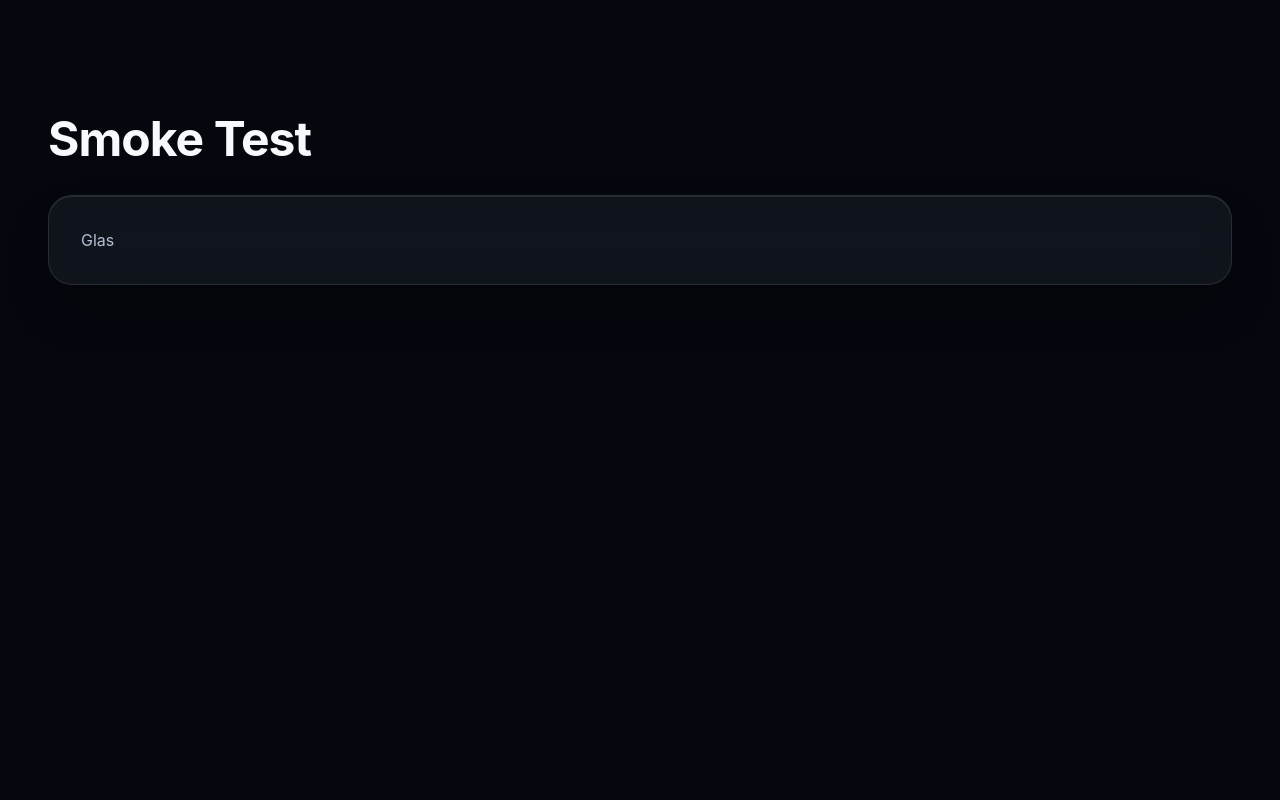
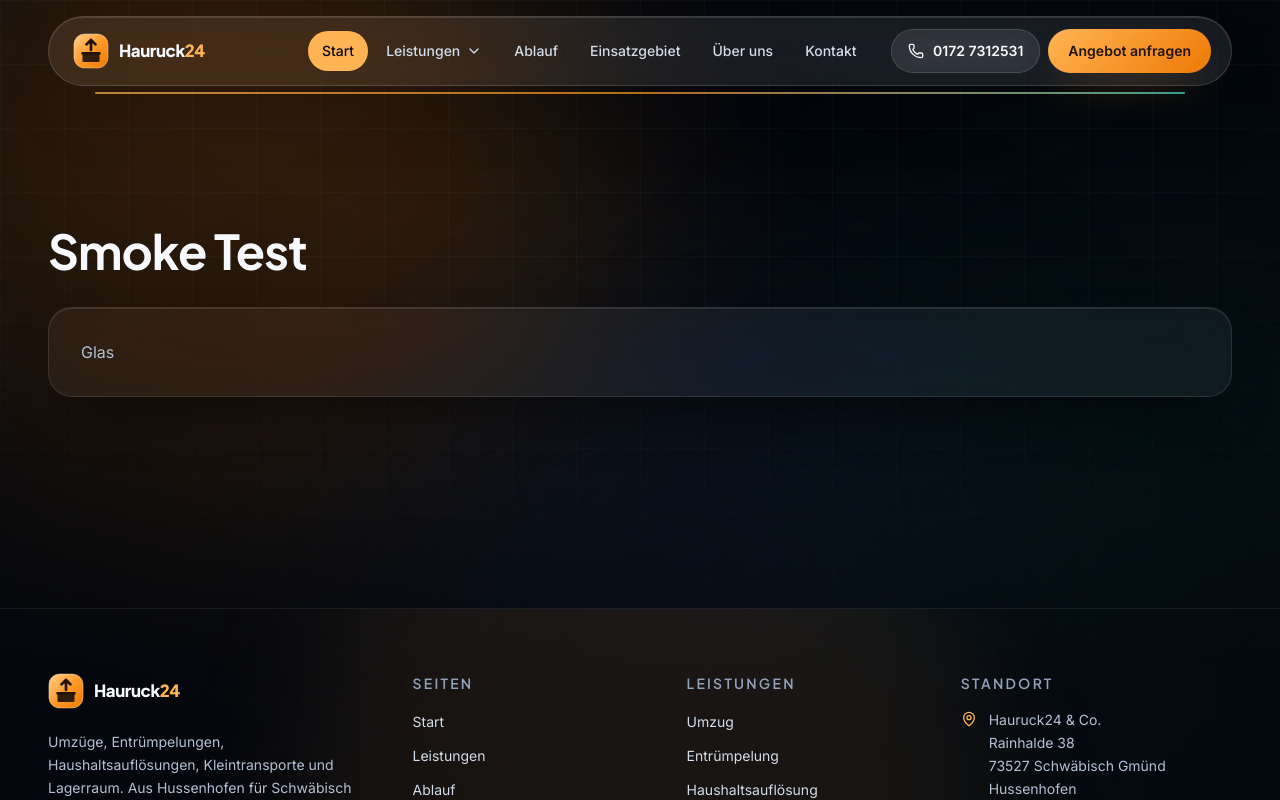
Before and after one commit to SchaeferDesigns/hauruck24, a Next.js app: page / in a window 1280 px wide. Shown: the top 800 px of the page. Built offline with nearby package versions, Linux system fonts and the light colour scheme.

Commit message:
SDA: Projektänderungen synchronisieren

```diff
--- a/package.json
+++ b/package.json
@@ -14,8 +14,8 @@
     "motion": "13.4.0",
     "next": "^16.2.12",
     "nodemailer": "10.0.10",
-    "react": "^19.2.8",
-    "react-dom": "^19.2.8"
+    "react": "^19.3.0",
+    "react-dom": "^19.3.0"
   },
   "devDependencies": {
     "@tailwindcss/postcss": "4.3.3",
--- a/src/app/layout.tsx
+++ b/src/app/layout.tsx
@@ -1,9 +1,99 @@
+import type { Metadata, Viewport } from "next";
+import { Inter, Plus_Jakarta_Sans } from "next/font/google";
 import "./globals.css";
+import Background from "@/components/layout/Background";
+import Footer from "@/components/layout/Footer";
+import MobileActionBar from "@/components/layout/MobileActionBar";
+import Navbar from "@/components/layout/Navbar";
+import { LocalBusinessJsonLd, WebSiteJsonLd } from "@/components/seo/JsonLd";
+import { site } from "@/content/site";
+
+/* Schriften werden beim Build heruntergeladen und lokal ausgeliefert.
+   Es entsteht keine Verbindung des Besuchers zu Google. */
+const inter = Inter({
+  subsets: ["latin"],
+  display: "swap",
+  variable: "--font-inter",
+});
+
+const jakarta = Plus_Jakarta_Sans({
+  subsets: ["latin"],
+  display: "swap",
+  weight: ["600", "700", "800"],
+  variable: "--font-jakarta",
+});
+
+export const metadata: Metadata = {
+  metadataBase: new URL(site.url),
+  title: {
+    default: `${site.name} | ${site.claim}`,
+    template: `%s | ${site.shortName}`,
+  },
+  description: site.description,
+  applicationName: site.shortName,
+  generator: "Next.js",
+  keywords: [
+    "Umzug Schwäbisch Gmünd",
+    "Umzugsunternehmen Schwäbisch Gmünd",
+    "Entrümpelung Schwäbisch Gmünd",
+    "Haushaltsauflösung Schwäbisch Gmünd",
+    "Kleintransporte Schwäbisch Gmünd",
+    "Lagerraum Schwäbisch Gmünd",
+    "Hussenhofen",
+    "Ostalbkreis",
+  ],
+  authors: [{ name: site.name, url: site.url }],
+  creator: site.creator.label,
+  publisher: site.name,
+  alternates: {
+    canonical: "/",
+  },
+  openGraph: {
+    type: "website",
+    locale: "de_DE",
+    url: site.url,
+    siteName: site.name,
+    title: `${site.name} | ${site.claim}`,
+    description: site.description,
+  },
+  twitter: {
+    card: "summary_large_image",
+    title: `${site.name} | ${site.claim}`,
+    description: site.description,
+  },
+  robots: {
+    index: true,
+    follow: true,
+    googleBot: { index: true, follow: true, "max-image-preview": "large" },
+  },
+  category: "Umzug und Entrümpelung",
+  formatDetection: { telephone: true, address: true, email: true },
+};
+
+export const viewport: Viewport = {
+  themeColor: "#04070d",
+  colorScheme: "dark",
+  width: "device-width",
+  initialScale: 1,
+};
 
 export default function RootLayout({ children }: { children: React.ReactNode }) {
   return (
-    <html lang="de">
-      <body>{children}</body>
+    <html lang="de" className={`${inter.variable} ${jakarta.variable}`}>
+      <body id="top" className="min-h-dvh pb-24 antialiased lg:pb-0">
+        <Background />
+        <Navbar />
+
+        <main id="inhalt" className="relative pt-24 sm:pt-28">
+          {children}
+        </main>
+
+        <Footer />
+        <MobileActionBar />
+
+        <LocalBusinessJsonLd />
+        <WebSiteJsonLd />
+      </body>
     </html>
   );
 }
```
Also changed, not shown: 1 other file (tests, documents, lock files or other folders).
